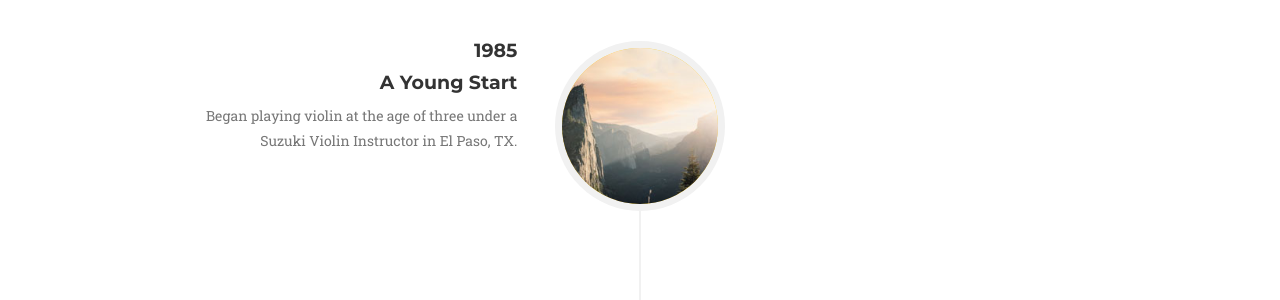
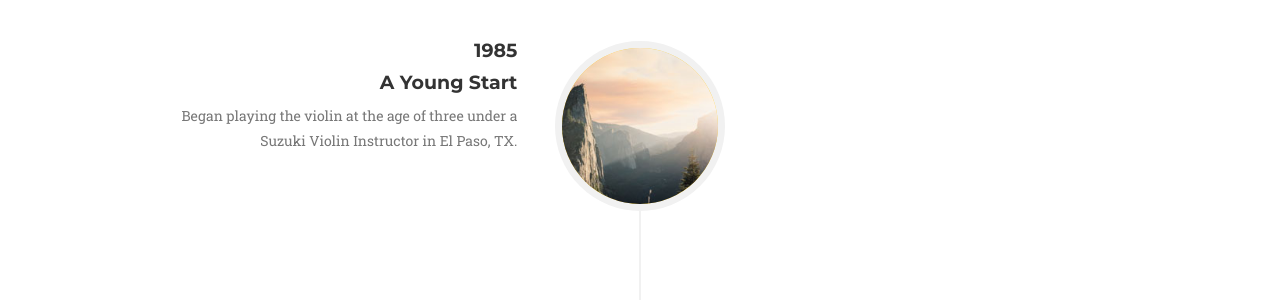
Before and after one commit to stellstudio/stellstudio.github.io, a Jekyll site: the page built from index.html, in a window 1280 px wide and 900 px high, scrolled down 2893 px. Shown: the part 154-454 px from the top of the window. Built offline with Jekyll 4.4.1, drawn with Linux system fonts in a browser that asks for light colours; some web fonts are replaced.

Commit message:
About Page

```diff
--- a/_includes/about.html
+++ b/_includes/about.html
@@ -20,7 +20,7 @@
                                     <h4 class="subheading">A Young Start</h4>
                                 </div>
                                 <div class="timeline-body">
-                                    <p class="text-muted">Began playing violin at the age of three under a Suzuki Violin Instructor in El Paso, TX.</p>
+                                    <p class="text-muted">Began playing the violin at the age of three under a Suzuki Violin Instructor in El Paso, TX.</p>
                                 </div>
                             </div>
                         </li>
```
